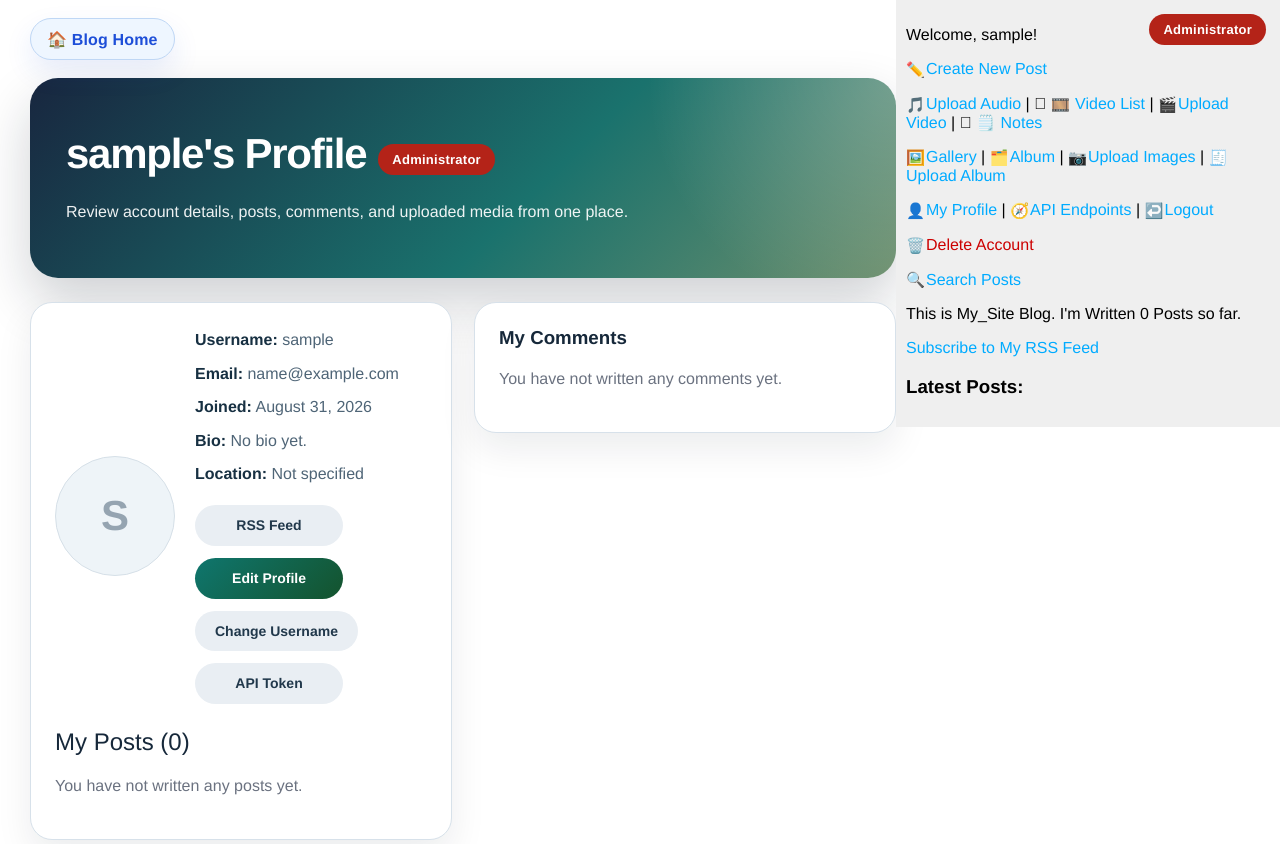
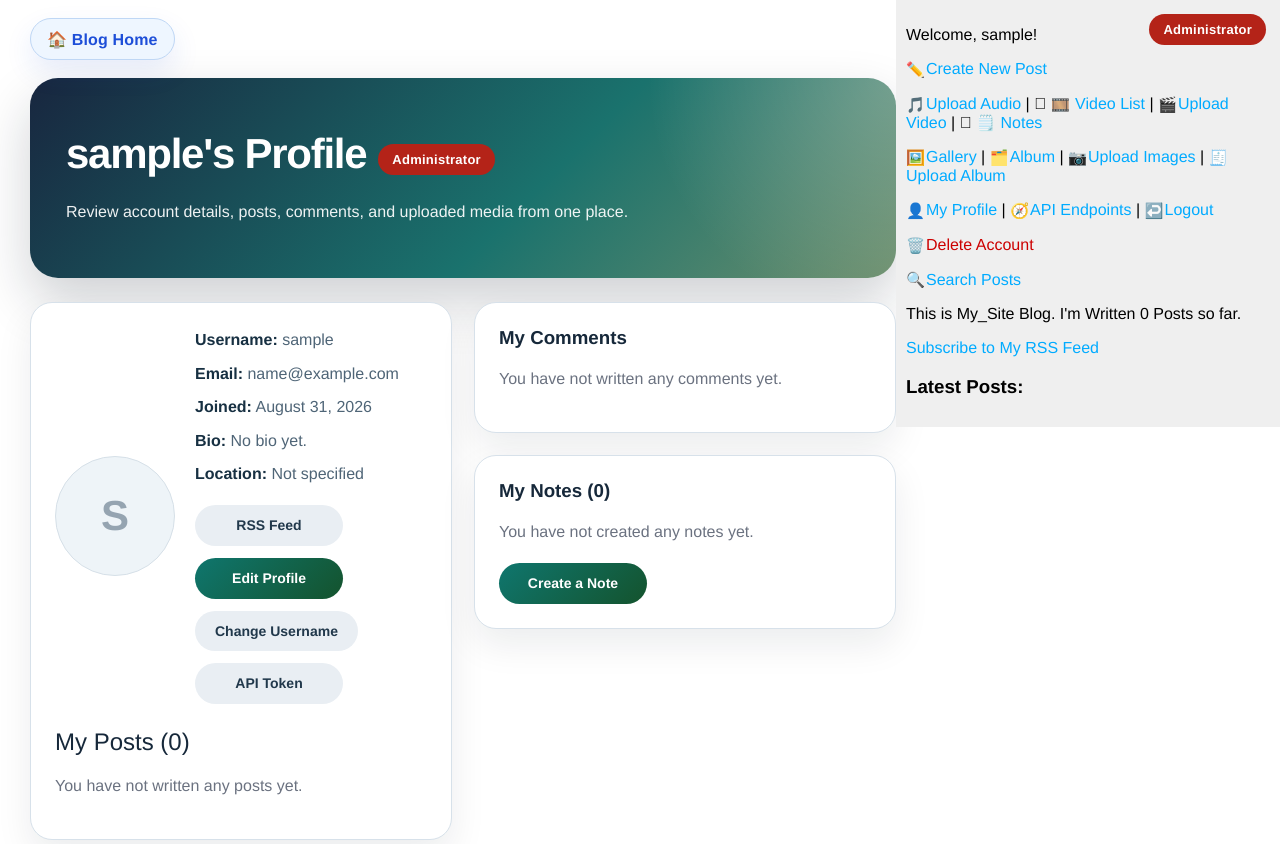
Before and after one commit to aaab0914/my_site_prod, a Django app: page /users/profile/ in a window 1280 px wide. Shown: the top 844 px of the page. Run offline with Django 5.2, Linux system fonts and the light colour scheme; the visitor is signed in with stand-in values (Sample User, id 1); data comes from the database, SQL or seed files in the repository; data that the repository does not hold is empty; parts of the project's set-up code (start-up, migrations or seed data) failed here and were passed over; some libraries are stand-ins or nearby versions.

Commit message:
feat: show personal notes on profile

```diff
--- a/users/templates/users/profile.html
+++ b/users/templates/users/profile.html
@@ -133,6 +133,26 @@
                     <p class="profile-empty">{% if profile_user == request.user %}You have not written any comments yet.{% else %}{{ profile_user.username }} has not written any comments yet.{% endif %}</p>
                 {% endif %}
             </aside>
+            {% if profile_user == request.user %}
+            <aside class="profile-panel">
+                <h3>My Notes ({{ notes_total_count }})</h3>
+                {% if notes %}
+                    <ul class="profile-list">
+                        {% for note in notes %}
+                            <li><a href="{% url 'blog:note_edit' note.pk %}">{{ note.title }}</a><div>{{ note.updated|date:"F j, Y" }}</div></li>
+                        {% endfor %}
+                    </ul>
+                    <div class="profile-actions">
+                        <a href="{% url 'blog:note_list' %}" class="profile-link">Open My Notes</a>
+                    </div>
+                {% else %}
+                    <p class="profile-empty">You have not created any notes yet.</p>
+                    <div class="profile-actions">
+                        <a href="{% url 'blog:note_create' %}" class="profile-button">Create a Note</a>
+                    </div>
+                {% endif %}
+            </aside>
+            {% endif %}
         </div>
     </div>
 
--- a/users/views.py
+++ b/users/views.py
@@ -11,7 +11,7 @@ from django.urls import reverse_lazy
 from django.utils import timezone
 from rest_framework.authtoken.models import Token
 
-from blog.models import AudioPost, Comment, Post, VideoPost
+from blog.models import AudioPost, Comment, Note, Post, VideoPost
 from images.models import Album, ImagePost
 from my_site.site_views import queue_operation_success
 
@@ -208,9 +208,11 @@ def profile(request, username=None):
     if viewing_own_profile:
         posts_queryset = Post.objects.filter(author=profile_user).order_by("-publish", "-id")
         comments_queryset = Comment.objects.filter(author=profile_user).order_by("-created", "-id")
+        notes_queryset = Note.objects.filter(user=profile_user).order_by("-updated", "-id")
     else:
         posts_queryset = Post.published.filter(author=profile_user).order_by("-publish", "-id")
         comments_queryset = Comment.objects.filter(author=profile_user, active=True).order_by("-created", "-id")
+        notes_queryset = Note.objects.none()
 
     posts_page_obj = Paginator(posts_queryset, 10).get_page(request.GET.get("posts_page"))
     gallery_images = ImagePost.objects.select_related("uploaded_by").filter(uploaded_by=profile_user).order_by("-created", "-id")[:10]
@@ -231,6 +233,8 @@ def profile(request, username=None):
             "posts_page_obj": posts_page_obj,
             "posts_total_count": posts_queryset.count(),
             "comments": comments_queryset,
+            "notes": notes_queryset[:10],
+            "notes_total_count": notes_queryset.count(),
             "gallery_images": gallery_images,
             "albums": albums,
             "audio_posts": audio_posts,
```
